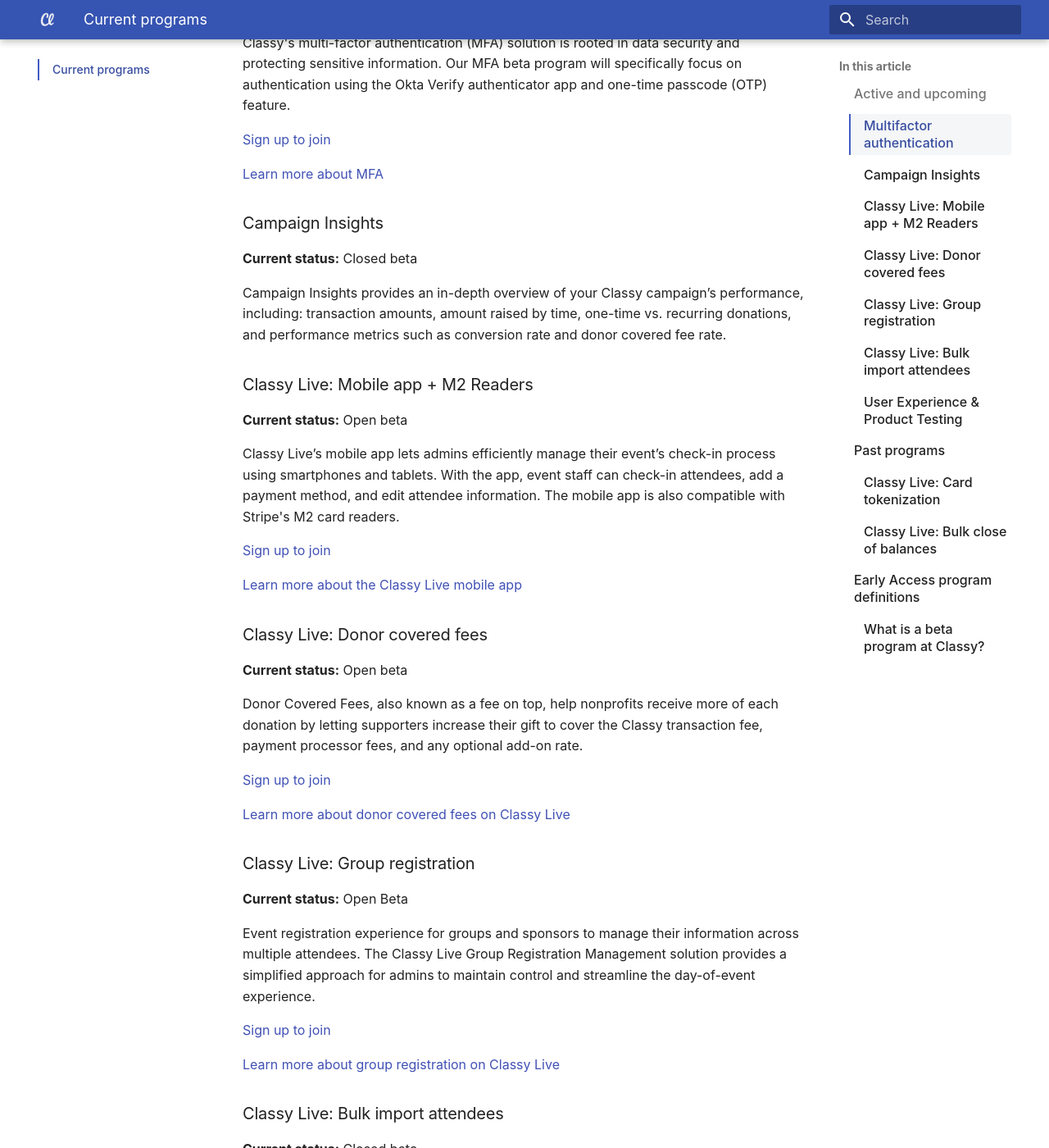
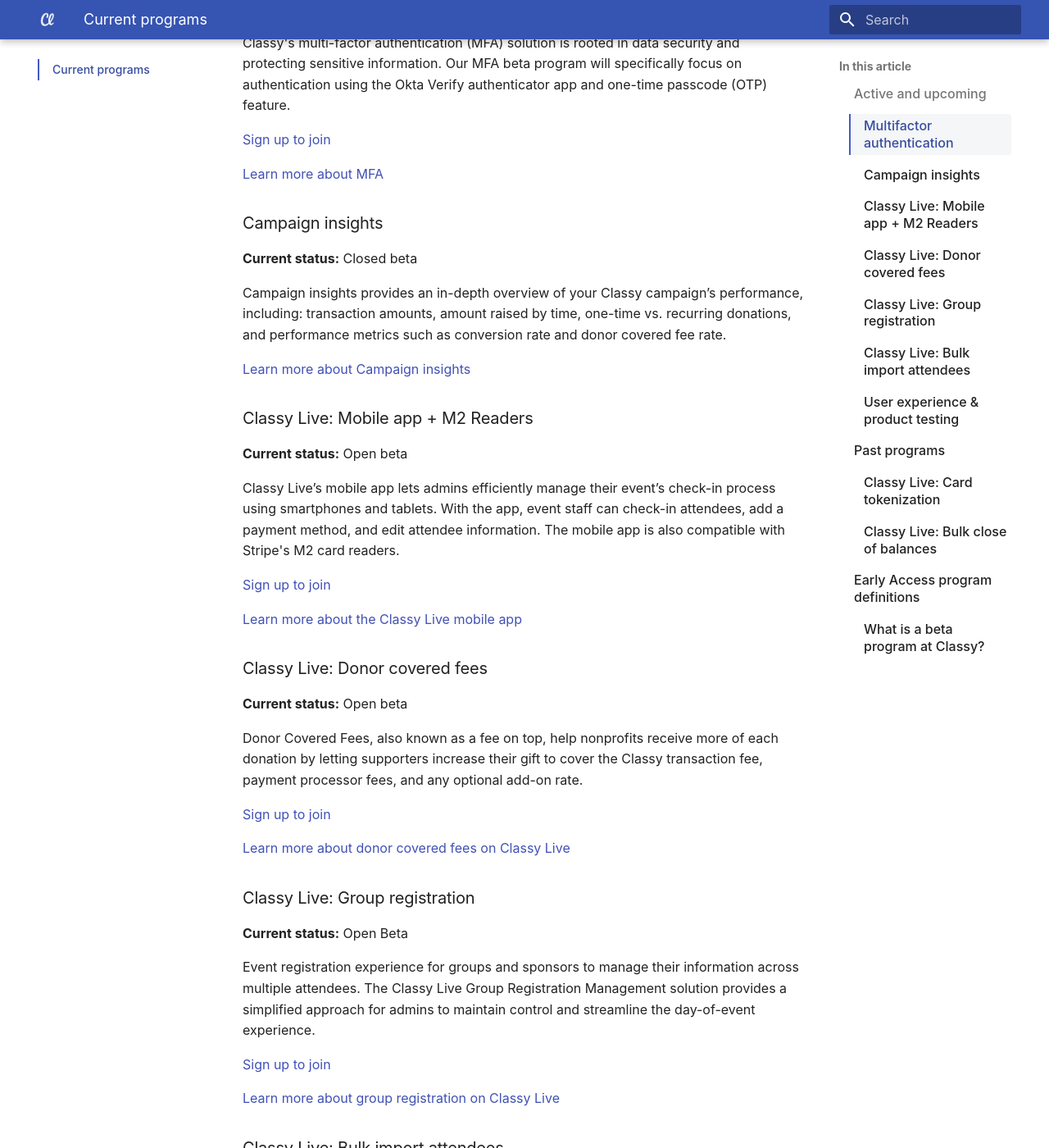
Before and after one commit to truj1ll0/mkdocs-help-center, an MkDocs documentation site: the page built from docs/beta-and-lighthouse/current-programs.md, in a window 1280 px wide and 1400 px high, scrolled down 501 px. Shown: the whole window at 82% size. Built offline with MkDocs 1.6.1 and Material for MkDocs 9.7.7, drawn with Linux system fonts in a browser that asks for light colours; some web fonts are replaced; some of the changed text lies outside the part shown.

Commit message:
Add link to campaign insights

```diff
--- a/docs/beta-and-lighthouse/current-programs.md
+++ b/docs/beta-and-lighthouse/current-programs.md
@@ -16,11 +16,13 @@
 
 [Learn more about MFA](/help-center/multifactor-authentication/)
 
-### Campaign Insights
+### Campaign insights
 
 **Current status:** Closed beta
 
-Campaign Insights provides an in-depth overview of your Classy campaign’s performance, including: transaction amounts, amount raised by time, one-time vs. recurring donations, and performance metrics such as conversion rate and donor covered fee rate.
+Campaign insights provides an in-depth overview of your Classy campaign’s performance, including: transaction amounts, amount raised by time, one-time vs. recurring donations, and performance metrics such as conversion rate and donor covered fee rate.
+
+[Learn more about Campaign insights](/help-center/campaign-insights/)
 
 ### Classy Live: Mobile app + M2 Readers
 
@@ -64,7 +66,7 @@
 
 [Learn more about import attendees on Classy Live](/help-center/classy-live/import-attendees/)
 
-### User Experience & Product Testing
+### User experience & product testing
 
 **Current status:** Ongoing
 
```
